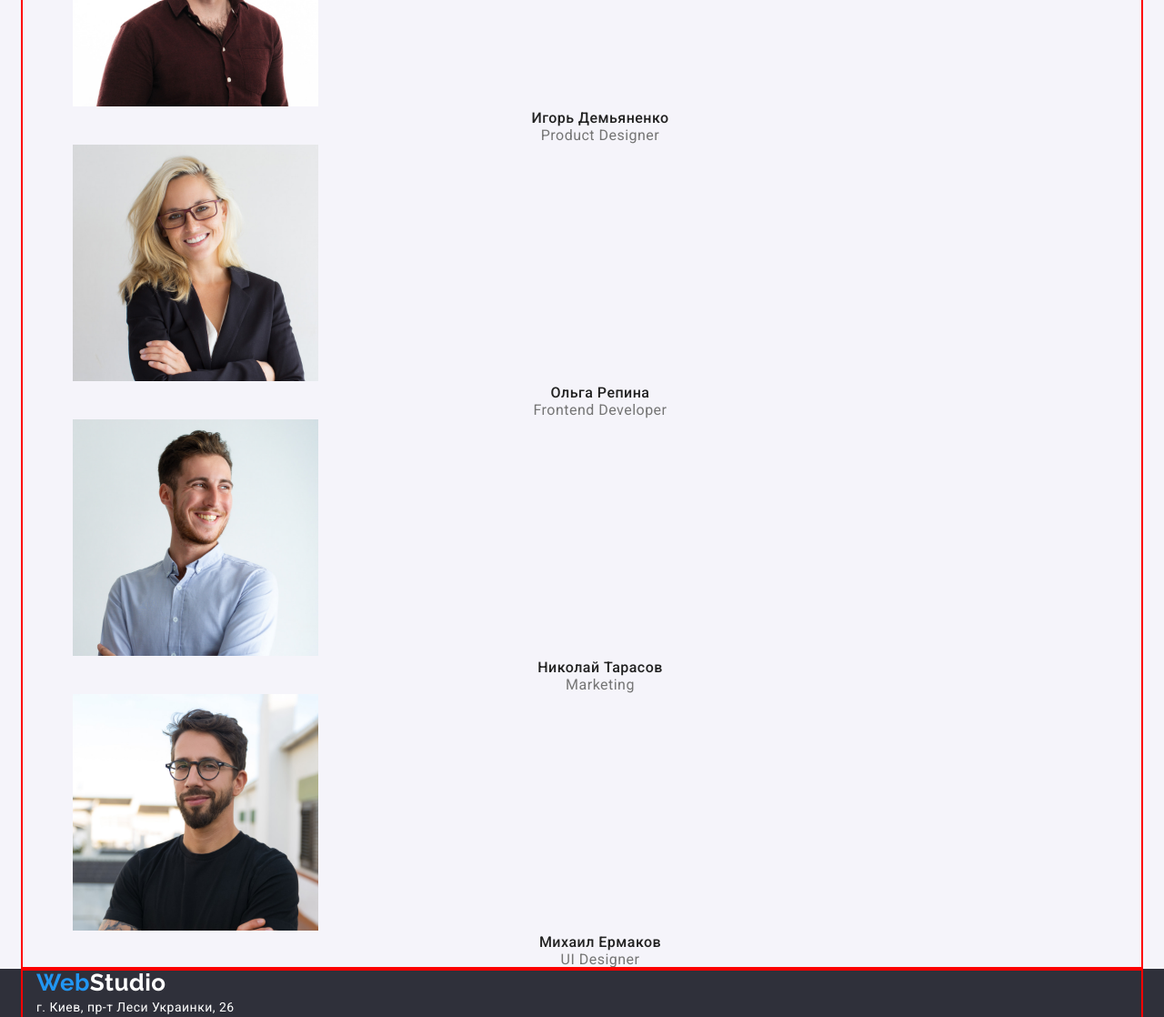
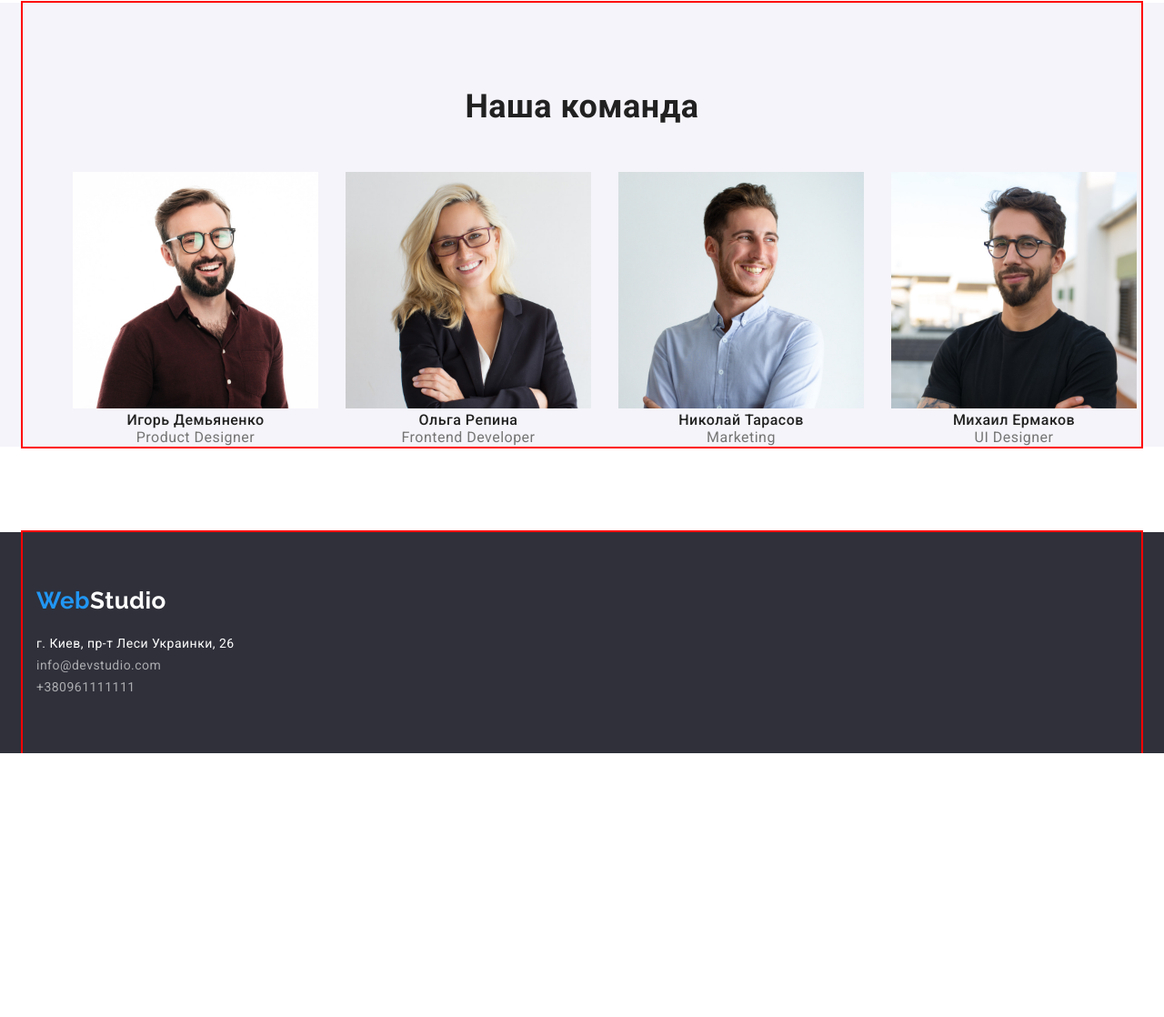
Before and after one commit to DmitriyLys/goit-markup-hw-03-test, a plain HTML site: page index.html in a window 1280 px wide. Shown: the part 1473-2591 px from the top of the page at 91% size. After the commit the page ends 2301 px from the top, so only its background shows below. Drawn offline with nearby package versions, Linux system fonts and the light colour scheme.

Commit message:
index compl

```diff
--- a/css/style.css
+++ b/css/style.css
@@ -311,14 +311,40 @@ background-color: var(--focus-button-color);
 
 /* Наша команда */
 
+.comand-container {
+  margin-top: 94px;
+}
+
+
 .comand {
   background-color: var(--comand-color);
 }
 .main-content-caption {
+  padding-top: 94px;
+
+
+
   font-style: normal;
   font-weight: 700;
   font-size: 36px;
   line-height: 1.16;
+  text-align: center;
+}
+
+.comand-list {
+  display: flex;
+  padding-top: 50px;
+}
+
+.comand-item {
+
+
+}
+.comand-list .comand-item + .comand-item {
+  margin-left: 30px;
+}
+
+.main-content-title, .main-content-text {
   text-align: center;
 }
 
@@ -347,10 +373,20 @@ background-color: var(--focus-button-color);
 /* подвал */
 
 
+.footer-container {
+  margin-top: 94px;
+
+}
+
 /* лого в фуктере */
 
 
 .footer-logo-link {
+display: flex;
+padding-top: 60px;
+
+
+
   font-family: Raleway, sans-serif;
   font-weight: bold;
   font-size: 26px;
@@ -369,6 +405,9 @@ background-color: var(--focus-button-color);
   color: var(--button-text-color);
 }
 .footer-address {
+  padding-top: 20px;
+  padding-bottom: 60px;
+
   position: bottom;
   width: 231px;
 }
--- a/index.html
+++ b/index.html
@@ -164,10 +164,12 @@
 
         <div class="container">
 
+<div class="comand-container">
+
   <h2 class="main-content-caption">Наша команда</h2>
 
-        <ul>
-          <li>
+  <ul class="comand-list">
+    <li class="comand-item">
       <img
         class="main-content-avatar"
         src="./images/images/igor.jpg"
@@ -178,7 +180,7 @@
       <h3 class="main-content-title">Игорь Демьяненко</h3>
       <p class="main-content-text" lang="en">Product Designer</p>
     </li>
-          <li>
+    <li class="comand-item">
       <img
         class="main-content-avatar"
         src="./images/images/olga.jpg"
@@ -189,7 +191,7 @@
       <h3 class="main-content-title">Ольга Репина</h3>
       <p class="main-content-text" lang="en">Frontend Developer</p>
     </li>
-          <li>
+    <li class="comand-item">
       <img
         class="main-content-avatar"
         src="./images/images/nikola.jpg"
@@ -201,7 +203,7 @@
       <p class="main-content-text" lang="en">Marketing</p>
     </li>
 
-          <li>
+    <li class="comand-item">
       <img
         class="main-content-avatar"
         src="./images/images/miha.jpg"
@@ -214,6 +216,8 @@
     </li>
   </ul>
 </div>
+
+        </div>
       </section>
     </main>
 
@@ -221,6 +225,8 @@
     <footer class="footer">
 
 <div class="container">
+
+<div class="footer-container">
 
   <a class="footer-logo-link" href=""
         ><span class="logo-link">Web</span><span class="logo-link-footer">Studio</span></a>
@@ -236,6 +242,9 @@
           >+380961111111</a>
       </address>
 </div>
+
+
+    </div>
     </footer>
   </body>
 </html>
```
Lines whose indentation alone changed are shown as unchanged.
